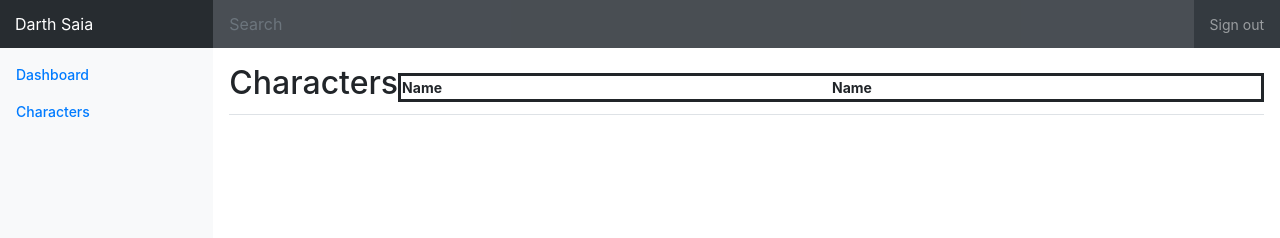
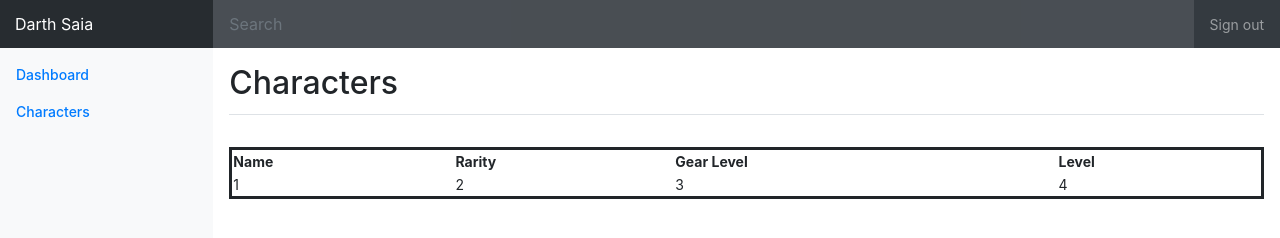
Before and after one commit to bobbybaxter/darth-saia, a plain HTML site: page index.html in a window 1280 px wide. Drawn offline with nearby package versions, Linux system fonts and the light colour scheme; no server answers; some icons are missing.

Commit message:
working on api get request

```diff
--- a/index.html
+++ b/index.html
@@ -47,18 +47,27 @@
         <main role="main" class="col-md-10 ml-sm-auto col-lg-10 pt-3 px-3">
           <div class="d-flex justify-content-between flex-wrap flex-md-nowrap align-items-center pb-1 mb-3 border-bottom">
             <h1>Characters</h1>
-            <table id="charList" class="display" style="width:100%">
-              <thead>
-                <tr>
-                  <th>Name</th>
-                  <th>Name</th>
-
-                </tr>
-              </thead>
-            </table>
           </div>
         </main>
 
+        <div id="charTable" class="col-md-10 ml-sm-auto col-lg-10 pt-3 px-3">
+          <table id="charList" class="display" style="width:100%">
+            <thead>
+              <tr>
+                <th>Name</th>
+                <th>Rarity</th>
+                <th>Gear Level</th>
+                <th>Level</th>
+              </tr>
+              <tr>
+                <td>1</td>
+                <td>2</td>
+                <td>3</td>
+                <td>4</td>
+              </tr>
+            </thead>
+          </table>
+        </div>
       </div>
     </div>
 
@@ -67,6 +76,6 @@
     <script src="https://cdnjs.cloudflare.com/ajax/libs/popper.js/1.12.9/umd/popper.min.js" integrity="sha384-ApNbgh9B+Y1QKtv3Rn7W3mgPxhU9K/ScQsAP7hUibX39j7fakFPskvXusvfa0b4Q" crossorigin="anonymous"></script>
     <script src="https://maxcdn.bootstrapcdn.com/bootstrap/4.0.0/js/bootstrap.min.js" integrity="sha384-JZR6Spejh4U02d8jOt6vLEHfe/JQGiRRSQQxSfFWpi1MquVdAyjUar5+76PVCmYl" crossorigin="anonymous"></script>
     <script src="swgoh.js"></script>
-    <script type="text.javascript" src="DataTables/datatables.min.js"></script>
+    <!-- <script type="text.javascript" src="DataTables/datatables.min.js"></script> -->
   </body>
 </html>
--- a/swgoh.js
+++ b/swgoh.js
@@ -1,4 +1,4 @@
-const app = document.querySelector("main");
+const app = document.getElementById('charTable');
 // const logo = document.createElement('img');
 // logo.src = ''; //need to fill with logo picture
 const container = document.createElement('div');
@@ -10,13 +10,50 @@ app.appendChild(container);
 let request = new XMLHttpRequest();
 
 // Open a new connection, using the GET request on the URL endpoint
-request.open('GET', 'https://swgoh.gg/api/player/492912899/', true);
+request.open('GET', 'https://cors.io/?https://swgoh.gg/api/player/492912899/', true);
 
 request.onload = function () {
   // Begin accessing JSON data here
   let data = JSON.parse(this.response);
 
   if (request.status >= 200 && request.status < 400) {
+    const tr = document.createElement('tr');
+    const td = document.createElement('td');
+    let character = [];
+
+    let getCharType = function () {
+      data.units.forEach(toon => {
+        // console.log(toon.data.name);
+        // console.log(toon.data.rarity);
+        // console.log(toon.data.gear_level);
+        // console.log(toon.data.level);
+      });
+    }
+
+    getCharType();
+  }
+}
+
+    // data.units.forEach(toon => {
+    //   character.
+    // })
+
+//     if (data.toon.data.combat_type = 1) {
+//       data.units.forEach(toon => {
+//         console.log(toon.data.name);
+//         console.log(toon.data.rarity);
+//         console.log(toon.data.gear_level);
+//         console.log(toon.data.level);
+//       });
+//     }
+//   } else {
+//     console.log('error');
+//   }
+// }
+
+
+
+  /* if (request.status >= 200 && request.status < 400) {
     data.forEach(toon => {
       // Create a div with a charList class
       const table = document.createElement('table');
@@ -40,7 +77,7 @@ request.onload = function () {
   } else {
     console.log('error');
   }
-};
+}; */
 
 // Send request
-request.send();
+request.send ();
```
